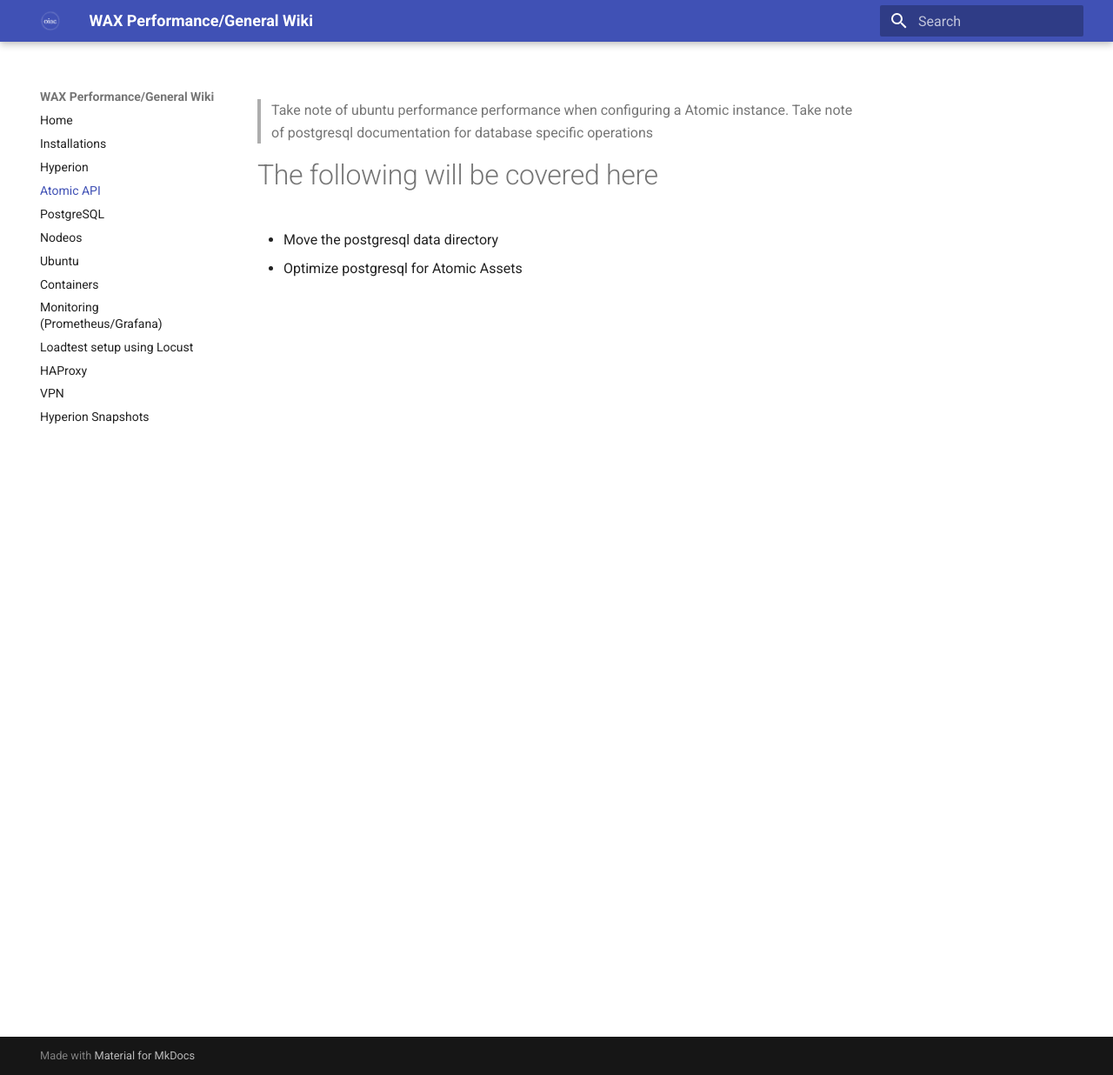
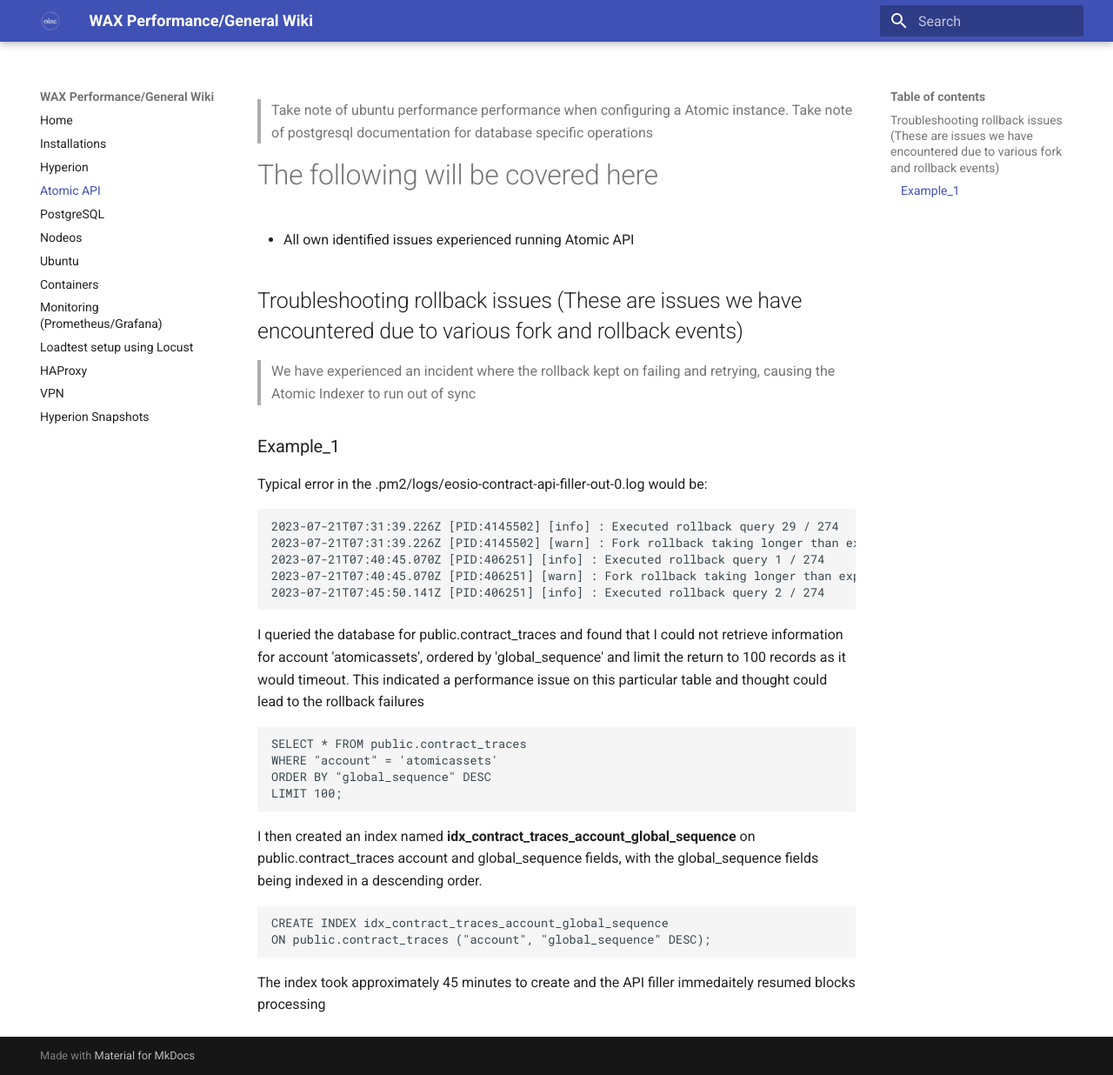
Before and after one commit to oneinacillian/wiki, an MkDocs documentation site: the page built from docs/atomic-api.md, in a window 1280 px wide and 1236 px high. Shown: the whole window at 87% size. Built offline with MkDocs 1.6.1 and Material for MkDocs 9.7.7, drawn with Linux system fonts in a browser that asks for light colours.

Commit message:
add rollback issue fixes

````diff
--- a/docs/atomic-api.md
+++ b/docs/atomic-api.md
@@ -2,5 +2,33 @@
 >Take note of postgresql documentation for database specific operations
 
 # The following will be covered here
-- Move the postgresql data directory
-- Optimize postgresql for Atomic Assets
+- All own identified issues experienced running Atomic API
+
+## Troubleshooting rollback issues (These are issues we have encountered due to various fork and rollback events)
+> We have experienced an incident where the rollback kept on failing and retrying, causing the Atomic Indexer to run out of sync<br>
+
+### Example_1
+Typical error in the .pm2/logs/eosio-contract-api-filler-out-0.log would be:
+
+```
+2023-07-21T07:31:39.226Z [PID:4145502] [info] : Executed rollback query 29 / 274
+2023-07-21T07:31:39.226Z [PID:4145502] [warn] : Fork rollback taking longer than expected. Executing query... {"operation":"delete","table":"contract_traces","values":null,"condition":{"str":"\"global_sequence\" = $1 AND \"account\" = $2","values":["82233095234","atomicassets"]}}
+2023-07-21T07:40:45.070Z [PID:406251] [info] : Executed rollback query 1 / 274
+2023-07-21T07:40:45.070Z [PID:406251] [warn] : Fork rollback taking longer than expected. Executing query... {"operation":"delete","table":"contract_traces","values":null,"condition":{"str":"\"global_sequence\" = $1 AND \"account\" = $2","values":["82233095412","atomicassets"]}}
+2023-07-21T07:45:50.141Z [PID:406251] [info] : Executed rollback query 2 / 274
+```
+
+I queried the database for public.contract_traces and found that I could not retrieve information for account 'atomicassets', ordered by 'global_sequence' and limit the return to 100 records as it would timeout. This indicated a performance issue on this particular table and thought could lead to the rollback failures
+
+```
+SELECT * FROM public.contract_traces
+WHERE "account" = 'atomicassets'
+ORDER BY "global_sequence" DESC
+LIMIT 100;
+```
+I then created an index named **idx_contract_traces_account_global_sequence** on public.contract_traces account and global_sequence fields, with the global_sequence fields being indexed in a descending order.
+```
+CREATE INDEX idx_contract_traces_account_global_sequence
+ON public.contract_traces ("account", "global_sequence" DESC);
+```
+The index took approximately 45 minutes to create and the API filler immedaitely resumed blocks processing
````
